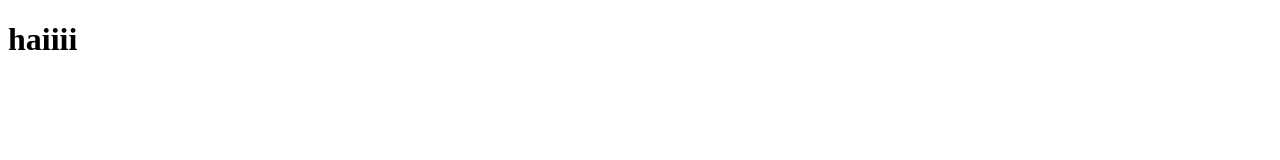
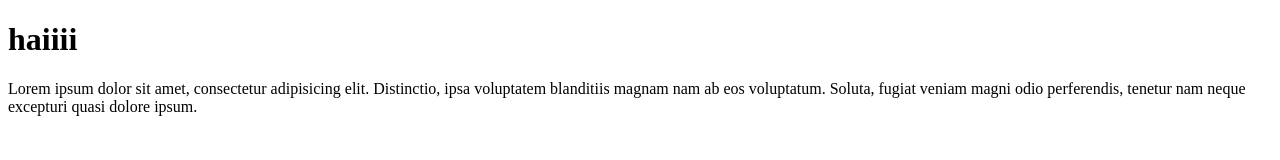
Before and after one commit to husnulalfaini/oximetri-KP, a plain HTML site: page index.html in a window 1280 px wide. Drawn offline with Linux system fonts and the light colour scheme.

Commit message:
menambahkan paragrap

```diff
--- a/index.html
+++ b/index.html
@@ -7,5 +7,6 @@
 </head>
 <body>
     <h1>haiiii</h1>
+    <p>Lorem ipsum dolor sit amet, consectetur adipisicing elit. Distinctio, ipsa voluptatem blanditiis magnam nam ab eos voluptatum. Soluta, fugiat veniam magni odio perferendis, tenetur nam neque excepturi quasi dolore ipsum.</p>
 </body>
 </html>
```
